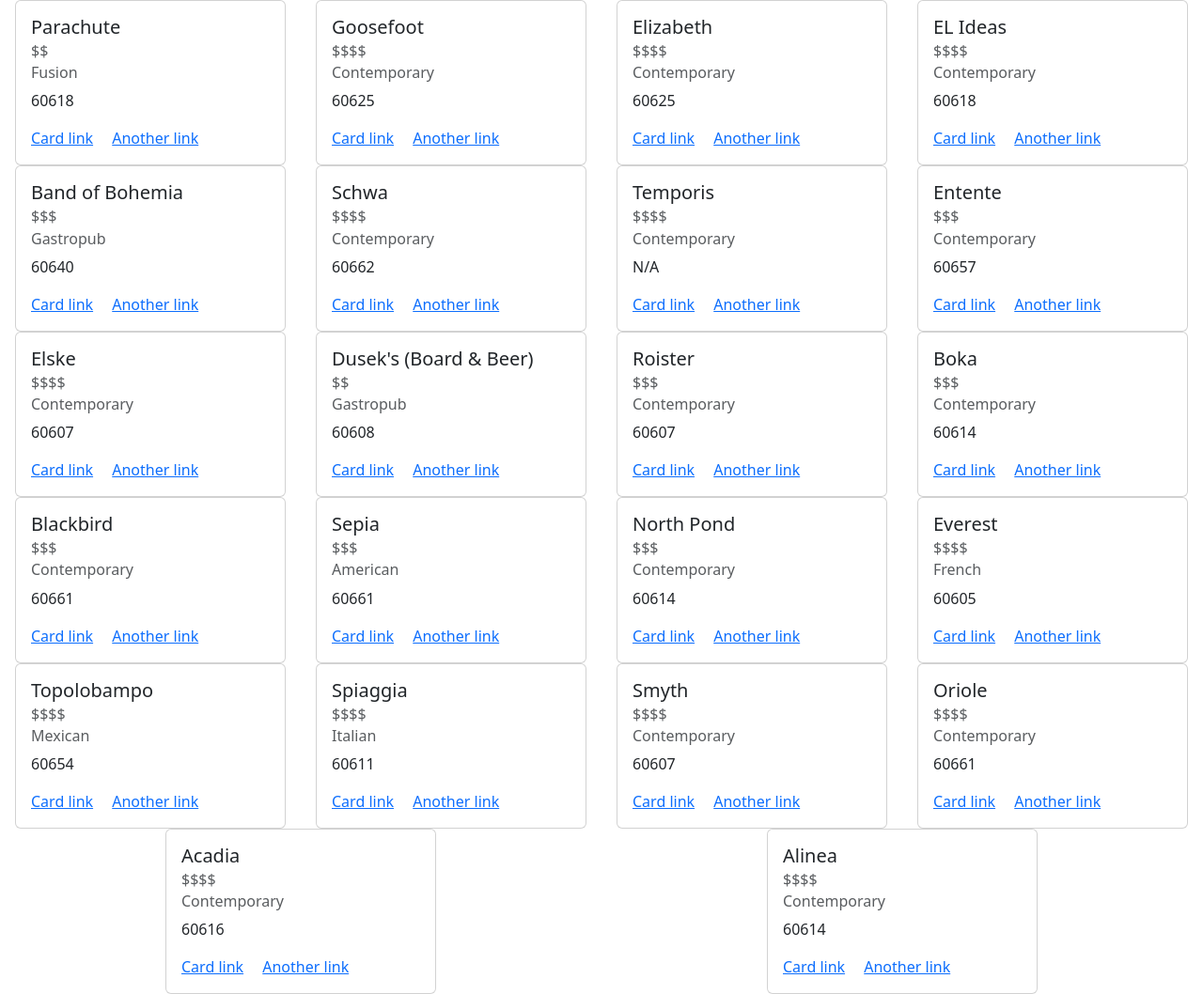
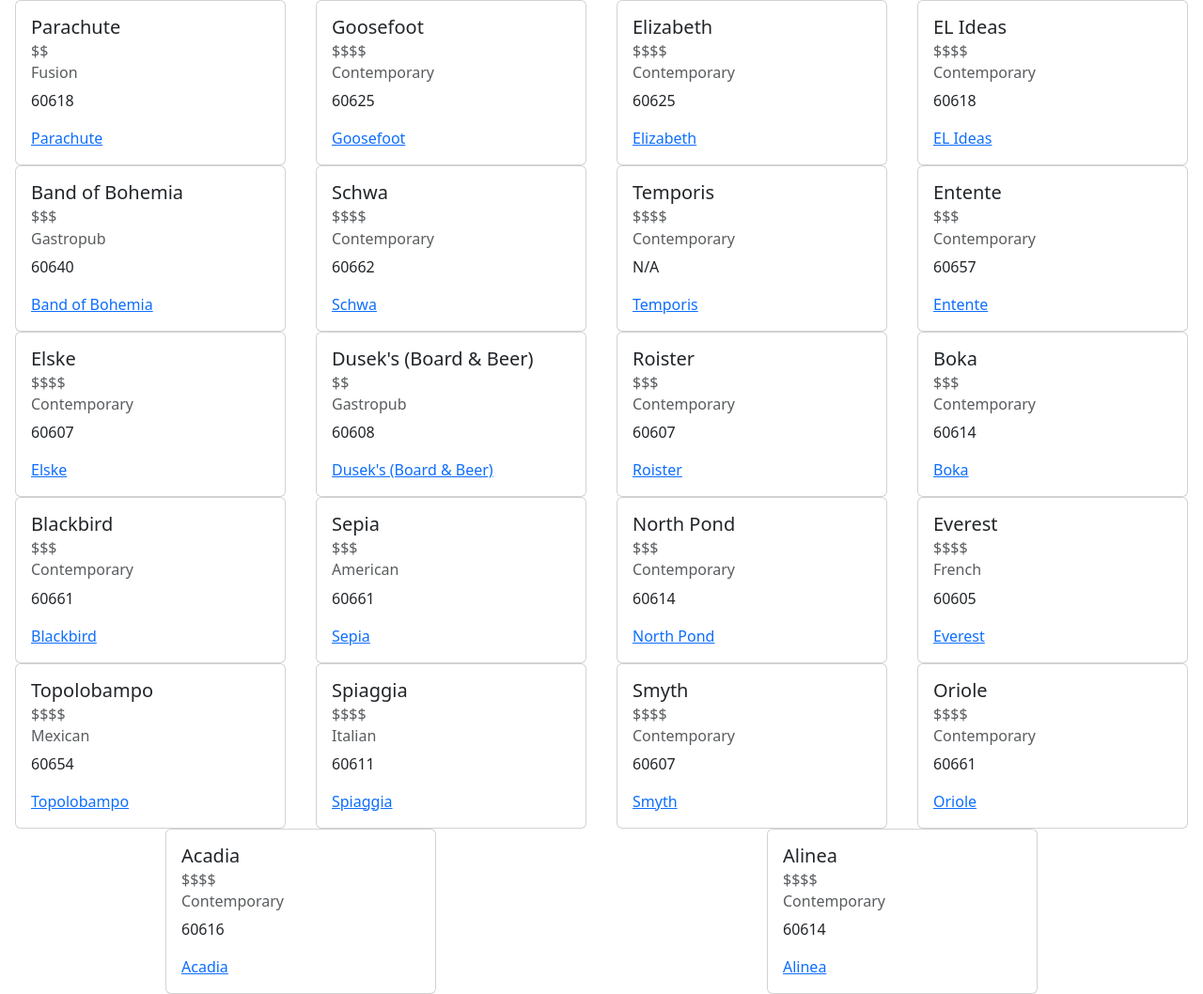
Before and after one commit to justincanavanmusic/chicago-hotspot, a Node server app: page / in a window 1280 px wide. Shown: the part 56-1114 px from the top of the page at 94% size. Run offline with Node 20, Linux system fonts and the light colour scheme; a user stored in the database is signed in; data comes from the database, SQL or seed files in the repository; some libraries are stand-ins or nearby versions.

Commit message:
made some changes in attraction.handlebars

```diff
--- a/views/attraction.handlebars
+++ b/views/attraction.handlebars
@@ -13,8 +13,8 @@
     <h6 class="card-subtitle mb-2 text-muted">{{ attractions.price }} </h6>
     <h6 class="card-subtitle mb-2 text-muted">{{ attractions.cuisine }} </h6>
     <p class="card-text">{{ attractions.location }}</p>
-    <a href="#" class="card-link">Card link</a>
-    <a href="#" class="card-link">Another link</a>
+    <a href="{{ attractions.url }}" target="_blank" class="card-link">{{ attractions.name}}</a>
+    {{!-- <a href="#" class="card-link">Another link</a> --}}
   </div>
 </div>
 
--- a/views/layouts/main.handlebars
+++ b/views/layouts/main.handlebars
@@ -15,7 +15,7 @@
 
     <div class="container-fluid">
 
-      <a class="navbar-brand" href="#">Chicago Attractions</a>
+      <a class="navbar-brand" href="/">Chicago Attractions</a>
 
       <div class="navbar-nav">
 
```
